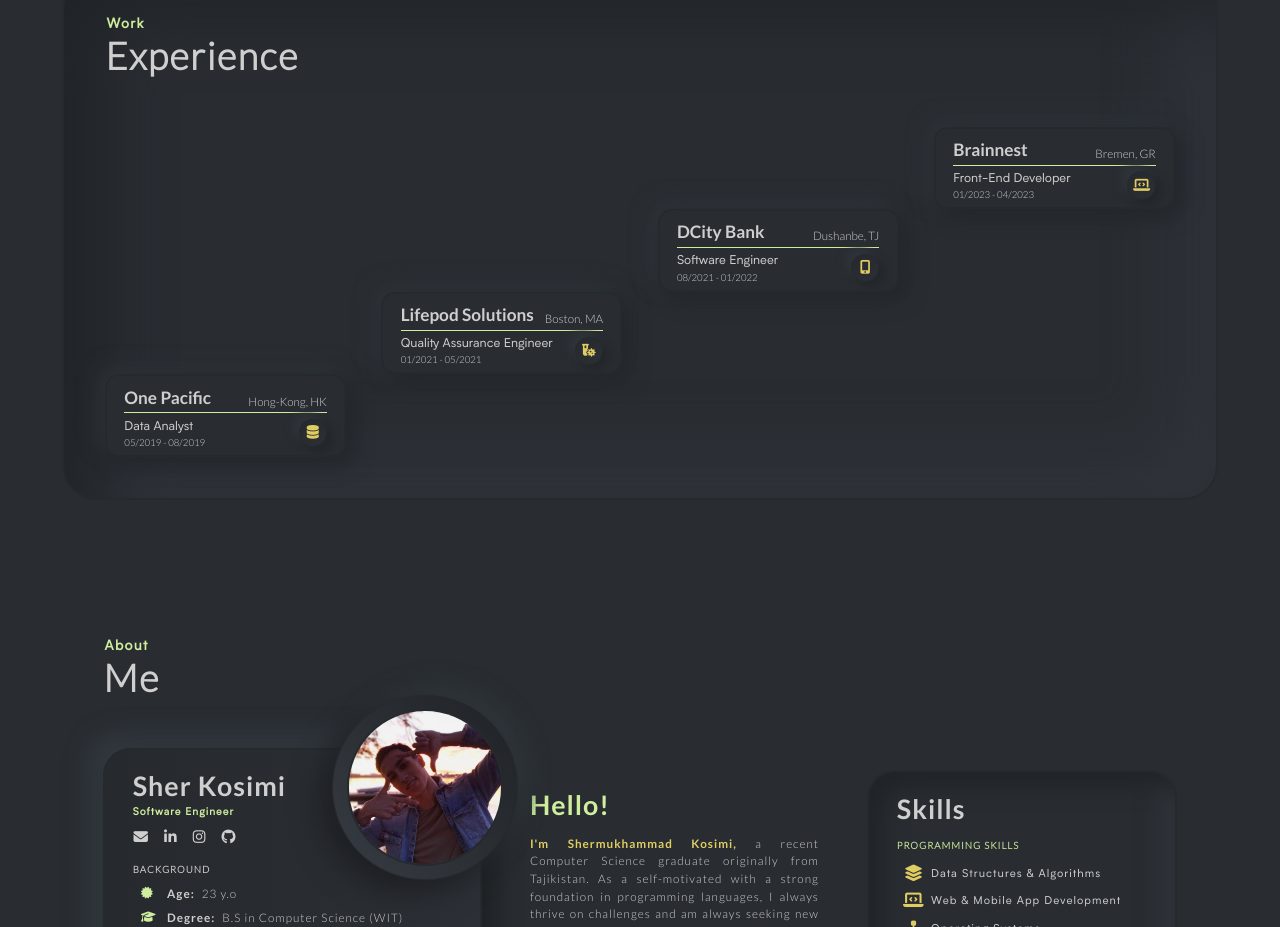
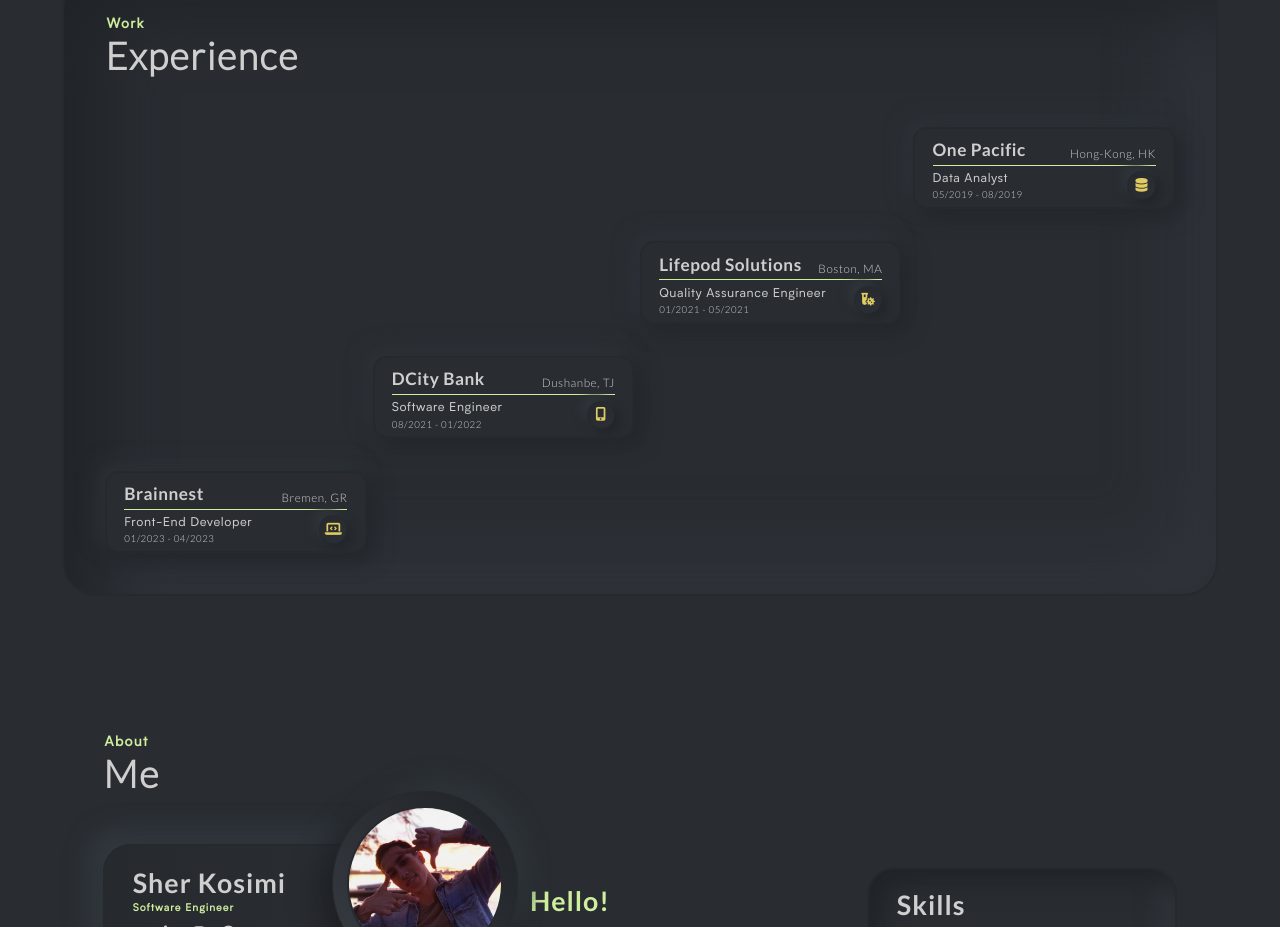
Before and after one commit to sherakosimi/portfolio, a React (Create React App) app: page / in a window 1280 px wide. Shown: the part 1400-2327 px from the top of the page. Built offline with nearby package versions, Linux system fonts and the light colour scheme.

Commit message:
Fixed work section layout bug

```diff
--- a/src/sass/base/_base.scss
+++ b/src/sass/base/_base.scss
@@ -13,6 +13,7 @@
     overflow: hidden;
     scroll-behavior: smooth;
     overflow-y: scroll;
+    letter-spacing: 0.08rem;
 
     @include respond(big-desktop) {
         //1856px
@@ -93,6 +94,13 @@
         &--about {
             letter-spacing: 1px;
         }
+        &--work {
+            min-height: 62rem;
+            flex-direction: column;
+            gap: 3rem;
+            align-items: flex-start;
+            gap: 0rem 10rem;
+        }
 
         &--contact {
             justify-content: center;
--- a/src/sass/base/animations.scss
+++ b/src/sass/base/animations.scss
@@ -76,7 +76,7 @@
     }
 
     100% {
-        height: calc(100% + 13rem);
+        height: calc(100% + 12rem);
     }
 }
 
--- a/src/sass/base/mixins.scss
+++ b/src/sass/base/mixins.scss
@@ -28,7 +28,7 @@
     @include neumorph(true, 33px, 70px, 5rem, #202428, #32363d);
     overflow: hidden;
     gap: 7rem;
-    max-width: 173em;
+    max-width: 173rem;
 }
 
 @mixin container {
--- a/src/sass/sections/_work.scss
+++ b/src/sass/sections/_work.scss
@@ -1,88 +1,34 @@
-.grid {
-    width: 100%;
-    display: grid;
-    grid-template-columns: 35rem 35rem 35rem 35rem;
-    grid-template-rows: 12rem 12rem 12rem 12rem;
-    justify-content: space-between;
-
-    @include respond(tab-port-small) {
-        grid-template-columns: 35rem;
-        grid-template-rows: 12rem 12rem 12rem 12rem;
-        gap: 9rem;
-        justify-content: center;
-        & > div {
-            grid-column-start: 1;
-            grid-column-end: 2;
-            transform: scale(1.4);
-        }
-    }
-}
-
-.item {
+.work {
+    flex: 1 1 38rem;
+    min-width: 38rem;
     display: flex;
     flex-direction: column;
     padding: 1.5rem 2.5rem;
-    transition: all 0.6s;
+    transition: max-height 0.6s;
     color: $color-white;
     overflow: hidden;
+    max-height: 12rem;
     @include neumorph(false, 1rem, 3rem, 2rem, $box-shadow-one, $box-shadow-two);
-    &:hover {
-        border: 2px solid #22242a;
+
+    &--1 {
+        align-self: flex-end;
     }
 
-    &--a {
-        z-index: 100;
-        grid-column-start: 1;
-        grid-column-end: 2;
-        grid-row-start: 4;
-        grid-row-end: 4;
+    &--2 {
+        margin-left: 50%;
+    }
 
-        &:hover {
-            transform: translateY(-13rem);
-            animation-name: work;
-            animation-duration: 0.6s;
-            animation-fill-mode: forwards;
-        }
+    &--3 {
+        margin-left: 25%;
     }
-    &--b {
-        z-index: 80;
-        grid-column-start: 2;
-        grid-column-end: 3;
-        grid-row-start: 3;
-        grid-row-end: 3;
 
-        &:hover {
-            transform: translateY(-13rem);
-            animation-name: work;
-            animation-duration: 0.6s;
-            animation-fill-mode: forwards;
-        }
+    &--4 {
+        align-self: flex-start;
     }
-    &--c {
-        z-index: 70;
-        grid-column-start: 3;
-        grid-column-end: 4;
-        grid-row-start: 2;
-        grid-row-end: 2;
 
-        &:hover {
-            animation-name: work;
-            animation-duration: 0.6s;
-            animation-fill-mode: forwards;
-        }
-    }
-    &--d {
-        z-index: 60;
-        grid-column-start: 4;
-        grid-column-end: 5;
-        grid-row-start: 1;
-        grid-row-end: 1;
-
-        &:hover {
-            animation-name: work;
-            animation-duration: 0.6s;
-            animation-fill-mode: forwards;
-        }
+    &:hover {
+        max-height: 25rem;
+        border: 2px solid #22242a;
     }
 
     &__experience {
--- a/src/sections/Work/Work.js
+++ b/src/sections/Work/Work.js
@@ -9,32 +9,27 @@
           <h2 className="heading__secondary">Work</h2>
           <h2 className="heading__tertiary">Experience</h2>
         </div>
-        <div className="cover__container">
-          <div className="grid">
+        <div className="cover__container cover__container--work">
           {workData.map((item, i) => (
             <div className={item.style} key={i}>
-                <div className="item__experience">
-                  <span className="item__experience--company">{item.name}</span>
-                  <span className="item__experience--location">
+              <div className="work__experience">
+                <span className="work__experience--company">{item.name}</span>
+                <span className="work__experience--location">
                   {item.location}
                 </span>
               </div>
-                <div className="item__line"></div>
-                <div className="item__desc-container">
-                  <div className="item__position">
-                    <span className="item__position--name">
-                      {item.position}
-                    </span>
-                    <span className="item__position--date">{item.date}</span>
+              <div className="work__line"></div>
+              <div className="work__desc-container">
+                <div className="work__position">
+                  <span className="work__position--name">{item.position}</span>
+                  <span className="work__position--date">{item.date}</span>
                 </div>
                 <button className="btn btn--work">{item.icon}</button>
               </div>
-                <h2 className="item__responsibility">
-                  Tools & Responsibilites
-                </h2>
-                <ul className="item__tools">
+              <h2 className="work__responsibility">Tools & Responsibilites</h2>
+              <ul className="work__tools">
                 {item.tools.map((tool, k) => (
-                    <li className="item__tools--item" key={k}>
+                  <li className="work__tools--item" key={k}>
                     {tool}
                   </li>
                 ))}
@@ -43,7 +38,6 @@
           ))}
         </div>
       </div>
-      </div>
     </section>
   );
 }
--- a/src/sections/Work/WorkData.js
+++ b/src/sections/Work/WorkData.js
@@ -12,7 +12,7 @@
     "Excel",
     "Redux",
   ],
-  style: "item item--a",
+  style: "work work--1",
 };
 
 const LifePod = {
@@ -22,7 +22,7 @@
   date: "01/2021 - 05/2021",
   icon: <i class="fa-solid fa-vial-virus"></i>,
   tools: ["Java", "Selenium Testing", "Jenkins", "Jira (Agile)", "AWS", "HTML"],
-  style: "item item--b",
+  style: "work work--2",
 };
 
 const DCity = {
@@ -39,7 +39,7 @@
     "Figma (UI/UX)",
     "Redux",
   ],
-  style: "item item--c",
+  style: "work work--3",
 };
 
 const Brainnest = {
@@ -56,7 +56,7 @@
     "Excel",
     "Redux",
   ],
-  style: "item item--d",
+  style: "work work--4",
 };
 
 export const workData = [OnePacific, LifePod, DCity, Brainnest];
```
Lines whose indentation alone changed are shown as unchanged.
